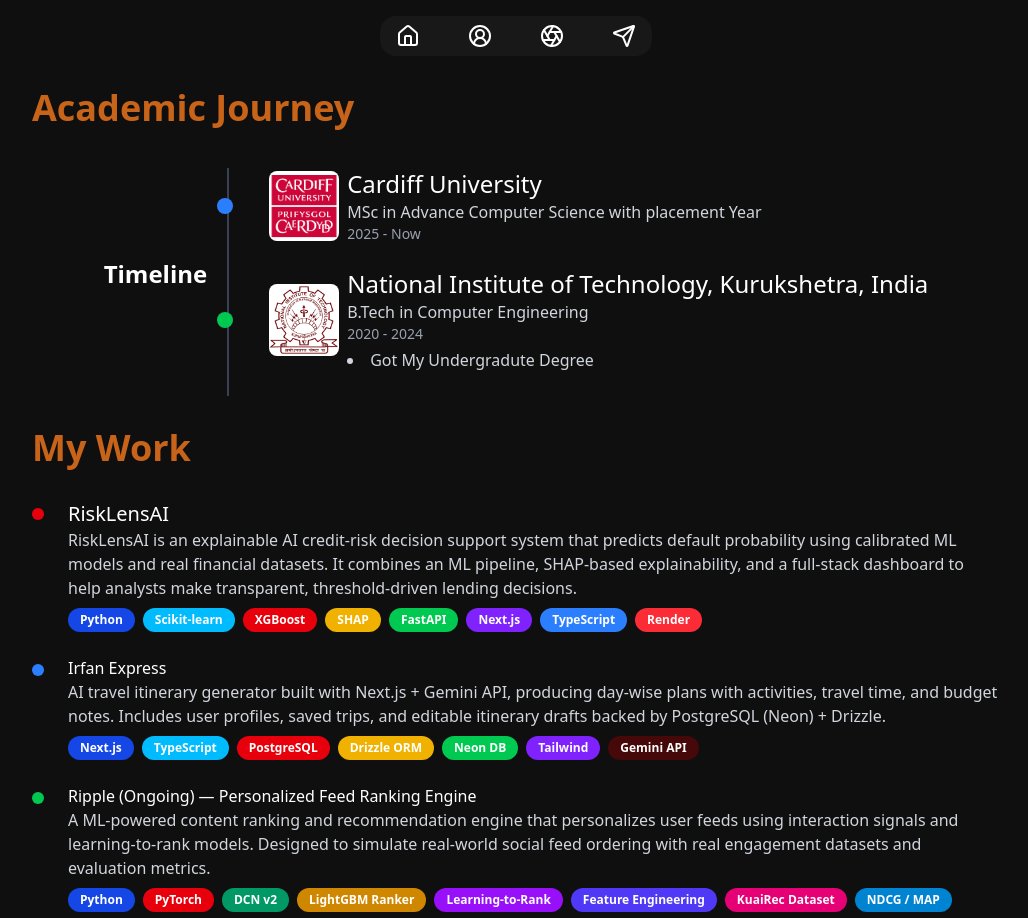
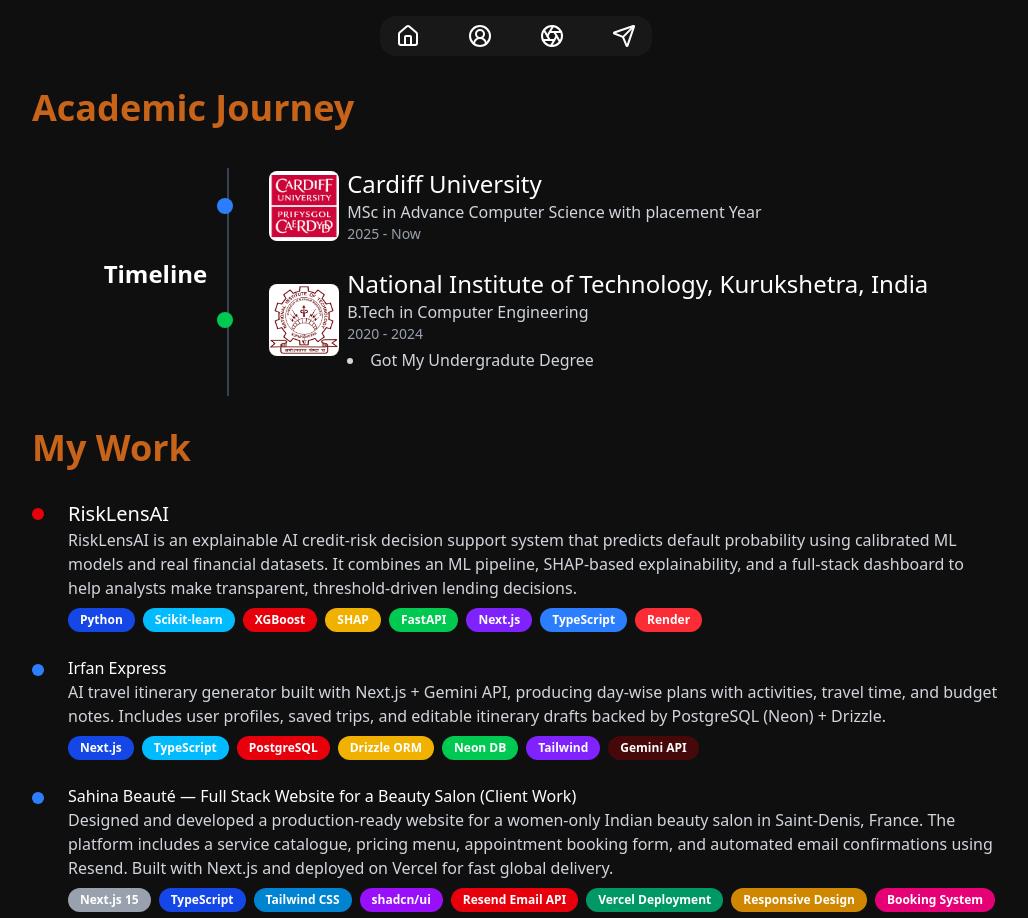
Before and after one commit to devinsomniac/portfolio_v3, a Next.js app: page /about in a window 1280 px wide. Shown: the top 918 px of the page, without its empty margins (124-1152 px from the left). Built offline with nearby package versions, Linux system fonts and the light colour scheme.

Commit message:
feat :  Added project

```diff
--- a/components/Projects.tsx
+++ b/components/Projects.tsx
@@ -60,6 +60,67 @@
                                 </div>
                             </div>
                         </a>
+                         <a href="https://sahina-beaute.vercel.app/" className="group relative block" target="_blank" rel="noopener noreferrer">
+                            <span className="pointer-events-none absolute -top-8 left-6 opacity-0 group-hover:opacity-100 transition-opacity duration-200 bg-black text-white text-xs px-2 py-1 rounded-md whitespace-nowrap">
+                                https://sahina-beaute.vercel.app/
+                            </span>
+                        <div className="group flex items-start mb-6 transition-all duration-200 ease-out hover:-translate-y-1 hover:-translate-x-1">
+                            <div className="w-3 h-3 rounded-full shrink-0 bg-blue-500 mt-2 transition-transform duration-200 group-hover:scale-110"></div>
+
+                            <div className="ml-6 space-y-2">
+
+                                <div>
+                                    <h3 className="text-white font-medium">
+                                        Sahina Beauté — Full Stack Website for a Beauty Salon (Client Work)
+                                    </h3>
+
+                                    <p className="text-gray-300">
+                                        Designed and developed a production-ready website for a women-only Indian beauty salon
+                                        in Saint-Denis, France. The platform includes a service catalogue, pricing menu,
+                                        appointment booking form, and automated email confirmations using Resend.
+                                        Built with Next.js and deployed on Vercel for fast global delivery.
+                                    </p>
+                                </div>
+
+                                <div className="flex flex-wrap gap-2">
+
+                                    <div className="px-3 py-1 bg-gray-400 text-white text-xs font-bold rounded-2xl">
+                                        Next.js 15
+                                    </div>
+
+                                    <div className="px-3 py-1 bg-blue-700 text-white text-xs font-bold rounded-2xl">
+                                        TypeScript
+                                    </div>
+
+                                    <div className="px-3 py-1 bg-sky-600 text-white text-xs font-bold rounded-2xl">
+                                        Tailwind CSS
+                                    </div>
+
+                                    <div className="px-3 py-1 bg-purple-600 text-white text-xs font-bold rounded-2xl">
+                                        shadcn/ui
+                                    </div>
+
+                                    <div className="px-3 py-1 bg-red-600 text-white text-xs font-bold rounded-2xl">
+                                        Resend Email API
+                                    </div>
+
+                                    <div className="px-3 py-1 bg-emerald-600 text-white text-xs font-bold rounded-2xl">
+                                        Vercel Deployment
+                                    </div>
+
+                                    <div className="px-3 py-1 bg-yellow-600 text-white text-xs font-bold rounded-2xl">
+                                        Responsive Design
+                                    </div>
+
+                                    <div className="px-3 py-1 bg-pink-600 text-white text-xs font-bold rounded-2xl">
+                                        Booking System
+                                    </div>
+
+                                </div>
+
+                            </div>
+                        </div>
+                        </a>
                         <div className="group flex items-start mb-6 transition-all duration-200 ease-out hover:-translate-y-1 hover:-translate-x-1">
                             <div className="w-3 h-3 rounded-full shrink-0 bg-green-500 mt-2 transition-transform duration-200 group-hover:scale-110"></div>
                             <div className="ml-6 space-y-2">
```
